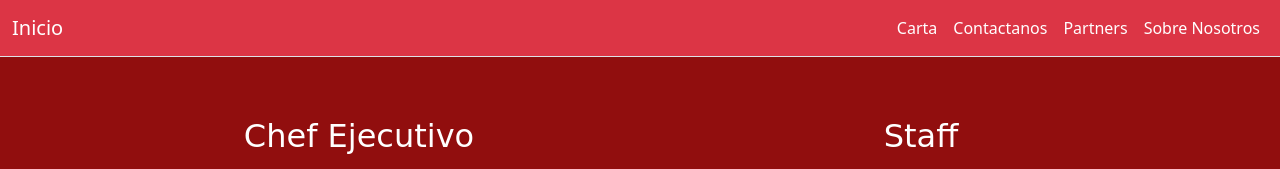
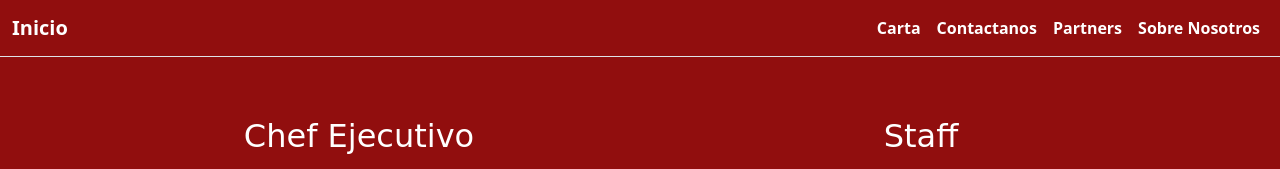
Before and after one commit to StefaCardinale/After-Class, a website: page pages/sobrenosotros.html in a window 1280 px wide. Shown: the top 169 px of the page. Drawn offline with nearby package versions, Linux system fonts and the light colour scheme.

Commit message:
Cambios-Sobre-Nosotros-2

```diff
--- a/SCSS/_carta.scss
+++ b/SCSS/_carta.scss
@@ -1,3 +1,7 @@
+body {
+    background-color: $color-primario-fondo;
+}
+
 .header-carta {
     div {
         div {
--- a/SCSS/_contactanos.scss
+++ b/SCSS/_contactanos.scss
@@ -6,6 +6,10 @@
 @mixin padding-left-right ($izquierda, $derecha) {
     padding-left: $izquierda;
     padding-right: $derecha;
+}
+
+body {
+    background-color: $color-primario-fondo;
 }
 
 .header-contactanos {
--- a/SCSS/_index.scss
+++ b/SCSS/_index.scss
@@ -6,6 +6,10 @@
 @mixin padding-left-right ($izquierda, $derecha) {
     padding-left: $izquierda;
     padding-right: $derecha;
+}
+
+body {
+    background-color: $color-primario-fondo;
 }
 
 header {
--- a/SCSS/_partners.scss
+++ b/SCSS/_partners.scss
@@ -6,6 +6,10 @@
 @mixin padding-left-right ($izquierda, $derecha) {
     padding-left: $izquierda;
     padding-right: $derecha;
+}
+
+body {
+    background-color: $color-primario-fondo;
 }
 
 header {
--- a/SCSS/_sobrenosotros.scss
+++ b/SCSS/_sobrenosotros.scss
@@ -1,4 +1,8 @@
-header {
+body {
+    background-color: $color-primario-fondo;
+}
+
+.header-sobre-nosotros {
     padding-bottom: 40px;
 }
 
--- a/pages/sobrenosotros.html
+++ b/pages/sobrenosotros.html
@@ -26,11 +26,11 @@
   <title>Spaghetti & Pizza - Sobre Nosotros</title>
 
 </head>
-<body class="bg-danger">
+<body>
   <!-- Navegador -->
-  <nav class="navbar navbar-expand-lg border-bottom">
+  <nav class="navbar navbar-expand-lg gg-success border-bottom">
     <div class="container-fluid">
-      <a class="navbar-brand text-white" href="../index.html">Inicio</a>
+      <a class="navbar-brand text-white fw-semibold" href="../index.html">Inicio</a>
       <!-- Botón -->
       <button class="navbar-toggler" type="button" data-bs-toggle="collapse" data-bs-target="#navbarNav" aria-controls="navbarNav" aria-expanded="false" aria-label="Toggle navigation">
         <span class="navbar-toggler-icon"></span>
@@ -39,16 +39,16 @@
       <div class="collapse navbar-collapse justify-content-end" id="navbarNav">
         <ul class="navbar-nav">
           <li class="nav-item">
-            <a class="nav-link text-white" href="carta.html">Carta</a>
+            <a class="nav-link text-white fw-semibold" href="carta.html">Carta</a>
           </li>
           <li class="nav-item">
-            <a class="nav-link text-white" href="contactanos.html">Contactanos</a>
+            <a class="nav-link text-white fw-semibold" href="contactanos.html">Contactanos</a>
           </li>
           <li class="nav-item">
-            <a class="nav-link text-white" href="partners.html">Partners</a>
+            <a class="nav-link text-white fw-semibold" href="partners.html">Partners</a>
           </li>
           <li class="nav-item">
-            <a class="nav-link text-white" href="sobrenosotros.html">Sobre Nosotros</a>
+            <a class="nav-link text-white fw-semibold" href="sobrenosotros.html">Sobre Nosotros</a>
           </li>
         </ul>
       </div>
@@ -67,19 +67,19 @@
         </div>
         <!-- Imagen Chef -->
         <div class="col-6">
-          <img class="p-3 img-fluid" src="https://dummyimage.com/350x500/000/fff" alt="Logo Spaghetti & Pizza">
+          <img class="p-3 img-fluid" src="https://dummyimage.com/350x500/000/fff" alt="Imagen Chef">
         </div>
         <!-- Imagen Staff -->
         <div class="col-6">
-          <img class="p-3 img-fluid" src="https://dummyimage.com/350x500/000/fff" alt="Logo Spaghetti & Pizza">
+          <img class="p-3 img-fluid" src="https://dummyimage.com/350x500/000/fff" alt="Imagen Staff">
         </div>
         <!-- Texto Chef -->
         <div class="col-6">
-          <p class="p-3 px-5 lh-base text-white" >Juan es nuestro Chef Ejecutivo. Se desempeña de manera muy profesional y trabajó en lugares distinguidos tanto como el Four Seasons de Buenos Aires, Capital, y en territorio italiano: Florencia, Liguria y Puglia. Tiene su propia impronta para la decoración de los platos y la creatividad de los mismos. Brinda siempre un Plato del Día ESPECTACULAR!</p>
+          <p class="text-chef p-3 px-5 lh-base text-white align-items-center justify-content-center" >Juan es nuestro Chef Ejecutivo. Se desempeña de manera muy profesional y trabajó en lugares distinguidos tanto como el Four Seasons de Buenos Aires, Capital, y en territorio italiano: Florencia, Liguria y Puglia. Tiene su propia impronta para la decoración de los platos y la creatividad de los mismos. Brinda siempre un Plato del Día ESPECTACULAR!</p>
         </div>
         <!-- Texto Staff -->
         <div class="col-6">
-          <p class="p-3 px-5 lh-base text-white">Les presentamos a nuestro Staff. Laura, Esteban, Florencia, Federico, Natalia y Roberto, ellos son los encargados de que recibas la mejor atención de todo Pinamar. Cada uno tiene una vasta experiencia en servicio, siendo Roberto el mas experimentado. Esperamos estar a la altura y que puedas pasar una hermosa velada!</p>
+          <p class="p-3 px-5 lh-base text-white align-items-center justify-content-center">Les presentamos a nuestro Staff. Laura, Esteban, Florencia, Federico, Natalia y Roberto, ellos son los encargados de que recibas la mejor atención de todo Pinamar. Cada uno tiene una vasta experiencia en servicio, siendo Roberto el mas experimentado. Esperamos estar a la altura y que puedas pasar una hermosa velada!</p>
         </div>
       </div>
     </div>
@@ -90,7 +90,7 @@
       <!-- Télefono -->
       <p class="col-md-4 mb-0 text-white">Tel.: 02254-59895</p>
       <!-- Logo -->
-      <a href="/" class="col-md-4 d-flex align-items-center justify-content-center mb-3 mb-md-0 me-md-auto link-dark text-decoration-none">
+      <a href="/" class="col-md-4 d-flex align-items-center justify-content-center text-decoration-none">
         <img src="../img/Logo Spaghetti&Pizza.jpeg" class="img-fluid" alt="Logo">
       </a>
       <!-- Google Maps e Instagram -->
```
Also changed, not shown: CSS/styles.css.
